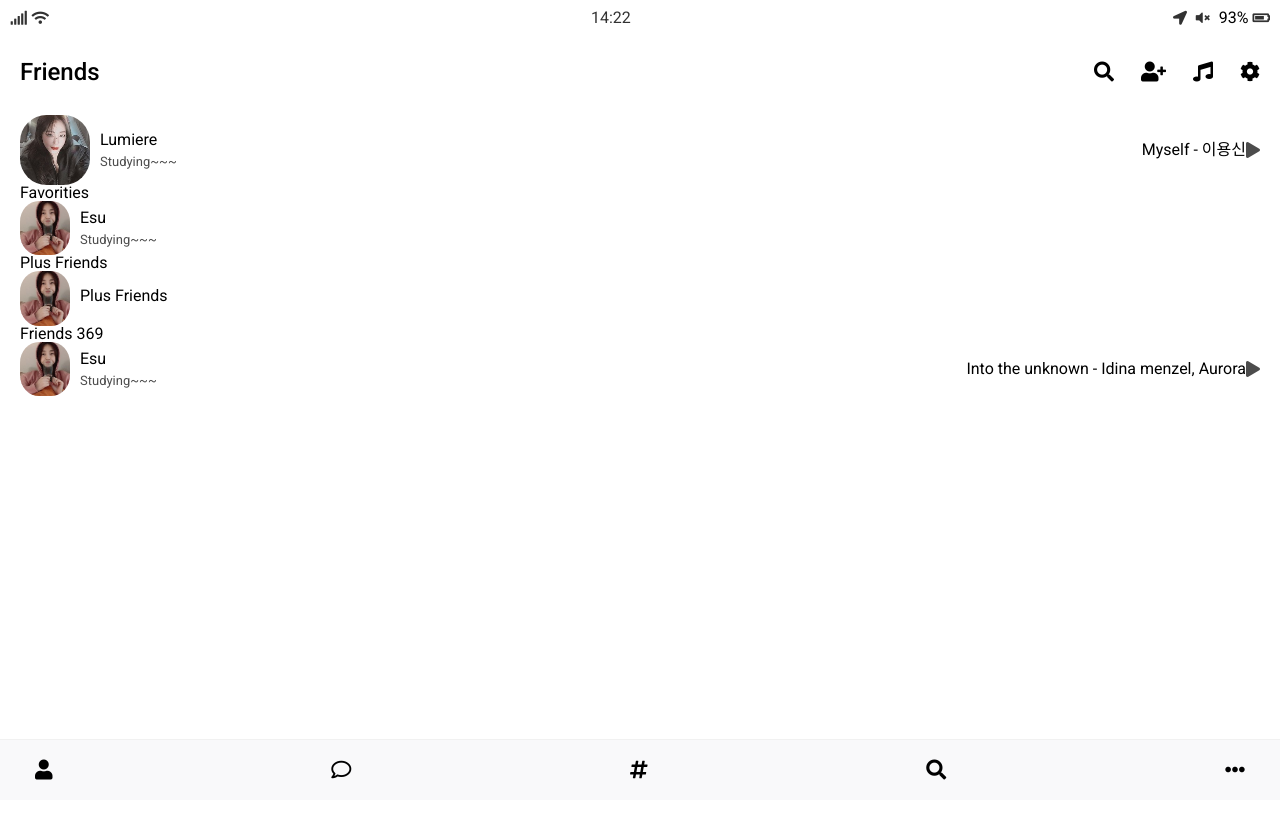
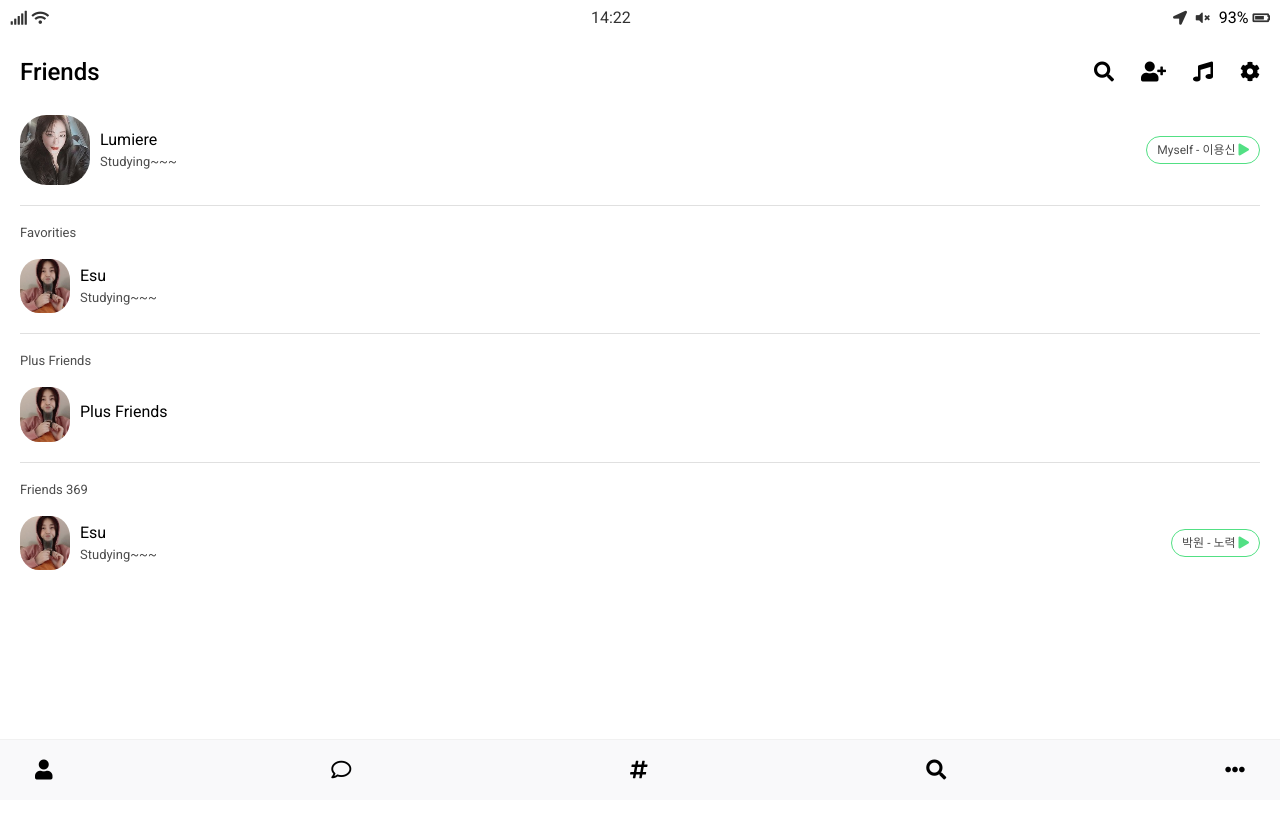
Before and after one commit to hyer0705/kakao-clone-challenge-project, a plain HTML site: page friends.html in a window 1280 px wide. Drawn offline with Linux system fonts and the light colour scheme.

Commit message:
create-friends-css

```diff
--- /dev/null
+++ b/css/friends.css
@@ -0,0 +1,35 @@
+.friends .friends__header{
+    /* padding: 20px 0px; */
+    padding-bottom: 20px;
+    border-bottom: 1px solid #e0e0e0;
+    margin-bottom: 20px;
+}
+
+.friends .friends__title{
+    margin-bottom: 20px;
+    font-size: 13px;
+    opacity: 0.7;
+}
+
+.friends .friends__plus-friend{
+    margin: 20px 0px;
+    padding: 20px 0px;
+    border-top: 1px solid #e0e0e0;
+    border-bottom: 1px solid #e0e0e0;
+}
+
+.friends .friend__now-listening{
+    padding: 7px 10px;
+    font-size: 12px;
+    border: 1.5px solid #52e084;
+    border-radius: 20px;
+}
+
+.friends .friend__now-listening span{
+    opacity: 0.7;
+}
+
+.friends .friend__now-listening i{
+    opacity: 1;
+    color: #52e084;
+}
--- a/css/styles.css
+++ b/css/styles.css
@@ -4,6 +4,7 @@
 @import "header.css";
 @import "navigation.css";
 @import "friend.css";
+@import "friends.css";
 
 *{
     box-sizing: border-box;
--- a/friends.html
+++ b/friends.html
@@ -62,8 +62,8 @@
                         <span class="friend__status">Studying~~~</span>
                     </div>
                 </div>
-                <div class="friend__column">
-                    <span class="friend__now-listening">
+                <div class="friend__now-listening">
+                    <span>
                         Myself - 이용신
                     </span>
                     <i class="fas fa-play"></i>
@@ -106,9 +106,9 @@
                         <span class="friend__status">Studying~~~</span>
                     </div>
                 </div>
-                <div class="friend__column">
-                    <span class="friend__now-listening">
-                        Into the unknown - Idina menzel, Aurora
+                <div class="friend__now-listening">
+                    <span>
+                        박원 - 노력
                     </span>
                     <i class="fas fa-play"></i>
                 </div>
```
